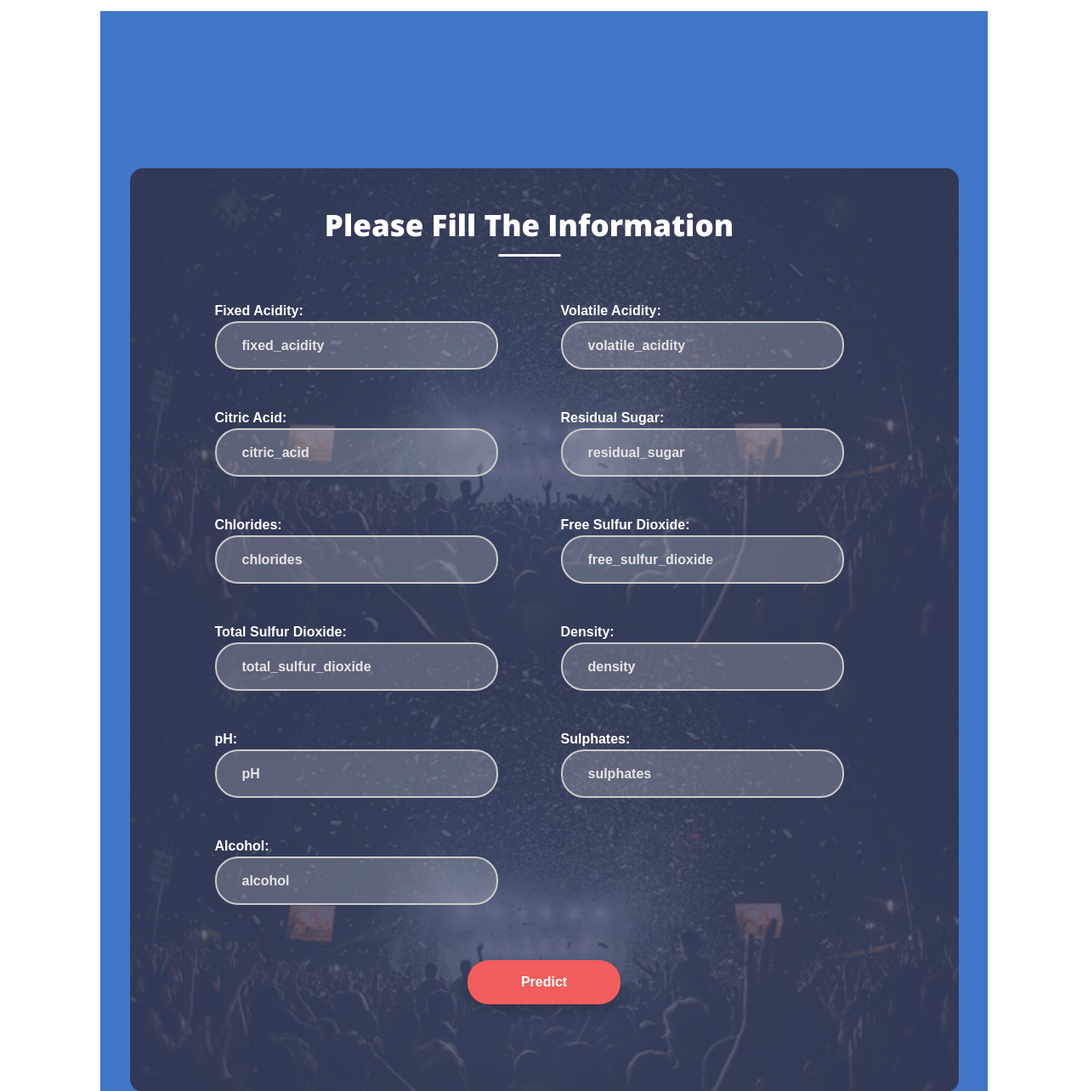
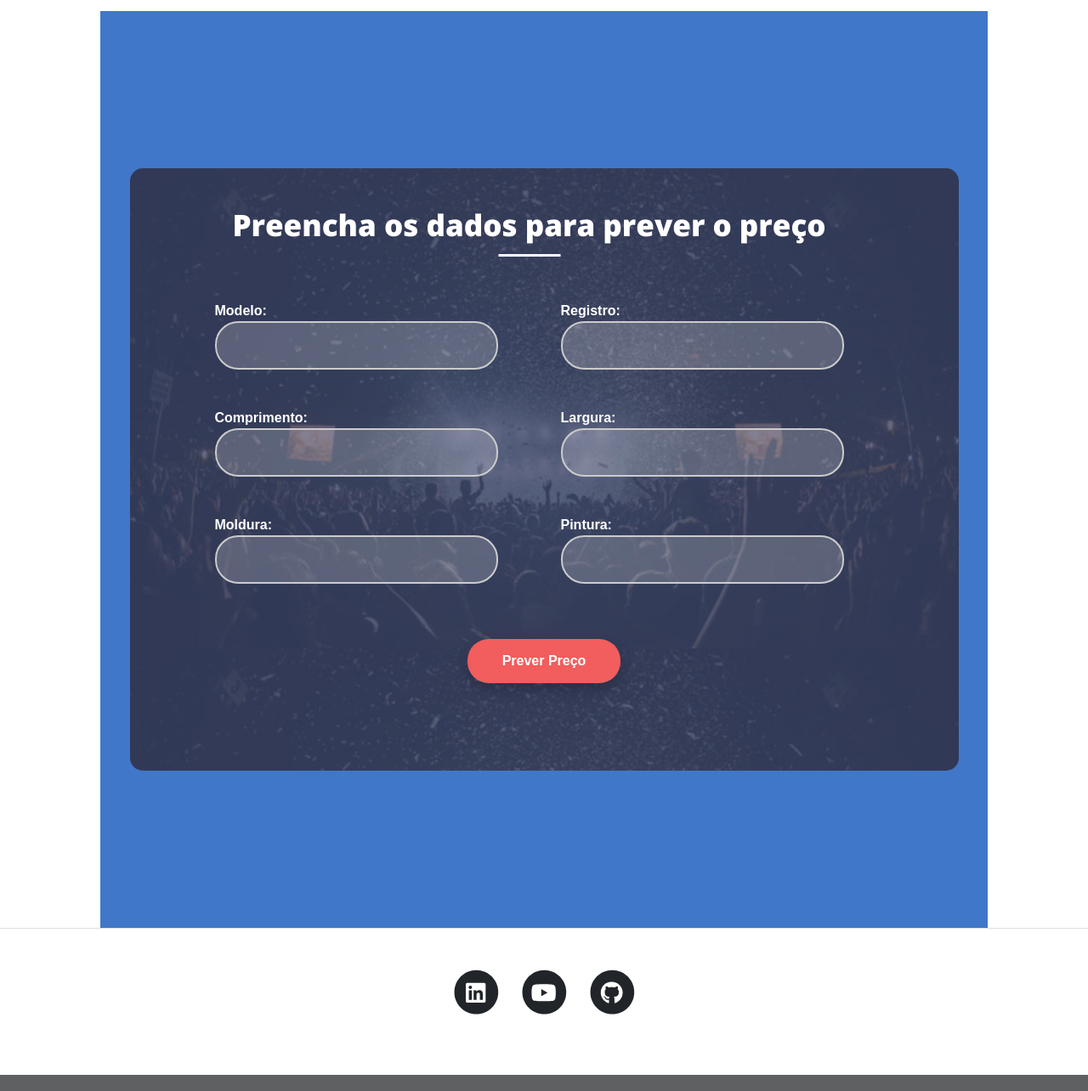
Before and after one commit to ArthurMaciell/ORCA, a Flask app: page / in a window 1280 px wide. Shown: the part 567-1851 px from the top of the page at 85% size. Run offline with Flask 3, Linux system fonts and the light colour scheme; some libraries are stand-ins or nearby versions; some web fonts are replaced.

Commit message:
index atualizado

```diff
--- a/app.py
+++ b/app.py
@@ -22,27 +22,27 @@ def training():
 def index():
     if request.method == 'POST':
         try:
-            #  reading the inputs given by the user
-            fixed_acidity =float(request.form['fixed_acidity'])
-            volatile_acidity =float(request.form['volatile_acidity'])
-            citric_acid =float(request.form['citric_acid'])
-            residual_sugar =float(request.form['residual_sugar'])
-            chlorides =float(request.form['chlorides'])
-            free_sulfur_dioxide =float(request.form['free_sulfur_dioxide'])
-            total_sulfur_dioxide =float(request.form['total_sulfur_dioxide'])
-            density =float(request.form['density'])
-            pH =float(request.form['pH'])
-            sulphates =float(request.form['sulphates'])
-            alcohol =float(request.form['alcohol'])
+            # Coleta dos dados do formulário
+            modelo = request.form['Modelo']
+            registro = request.form['Registro']
+            comprimento = float(request.form['Comprimento'])
+            largura = float(request.form['Largura'])
+            moldura = request.form['Moldura']
+            pintura = request.form['Pintura']
 
-            feature_names = ['fixed acidity', 'volatile acidity', 'citric acid', 'residual sugar',
-                'chlorides', 'free sulfur dioxide', 'total sulfur dioxide', 'density',
-                'pH', 'sulphates', 'alcohol']
+            # Criando DataFrame com os dados coletados
+            data = pd.DataFrame([{
+                'Modelo': modelo,
+                'Registro': registro,
+                'Comprimento': comprimento,
+                'Largura': largura,
+                'Moldura': moldura,
+                'Pintura': pintura
+            }])
 
-            data = pd.DataFrame([[fixed_acidity, volatile_acidity, citric_acid, residual_sugar,
-                    chlorides, free_sulfur_dioxide, total_sulfur_dioxide, density,
-                    pH, sulphates, alcohol]],
-                    columns=feature_names)
+            data['Área'] = comprimento * largura
+            data['Comprimento/Largura'] = comprimento / largura
+            data['Produto'] = 'GRELHA DE ALETAS FIXAS'
             #data = [fixed_acidity,volatile_acidity,citric_acid,residual_sugar,chlorides,free_sulfur_dioxide,total_sulfur_dioxide,density,pH,sulphates,alcohol]
             #data = np.array(data).reshape(1, 11)
 
--- a/src/ORCA/components/data_transformation.py
+++ b/src/ORCA/components/data_transformation.py
@@ -30,7 +30,7 @@ class DataTransformation:
         # Calcular Área
         df["Area"] = df["Comprimento"] * df["Largura"]
         df["Area"] = df["Area"].replace([np.inf, -np.inf], np.nan)
-        df["AreaAusente"] = df["Area"].isna()
+        #df["AreaAusente"] = df["Area"].isna()
         df["Area"] = df["Area"].fillna(0)
 
         # Converter Preço Unitário e Fator
@@ -55,7 +55,7 @@ class DataTransformation:
             else:
                 return 'High'
 
-        df['preco_categoria'] = df['Preco (1)'].apply(categorize_price)
+        #df['preco_categoria'] = df['Preco (1)'].apply(categorize_price)
 
         # Comprimento / Largura
         df["Comprimento/Largura"] = df["Comprimento"] / df["Largura"].replace(0, np.nan)
@@ -70,7 +70,7 @@ class DataTransformation:
 
         # Remover colunas completamente vazias
         colunas_vazias = df.columns[df.isna().all()].tolist()
-        colunas_tirar = ['Descricao', 'Linha', 'Data', 'Qnt', 'Fator', 'Total', 'Peso', 'Volume', 'Preço Unitário']
+        colunas_tirar = ['Descricao', 'Linha', 'Data', 'Qnt', 'Fator', 'Total', 'Peso', 'Volume', 'Preço Unitário',]
         df = df.drop(columns=colunas_vazias + colunas_tirar, errors='ignore')
 
         # Tratar valores ausentes
--- a/templates/index.html
+++ b/templates/index.html
@@ -68,96 +68,43 @@
 	<div class="page-content">
 		<div class="form-v9-content" style="background-image: url('static/assets/img/form-v9.jpg')">
         <form class="form-detail" action="/predict" method="post">
-				<h2>Please Fill The Information</h2>
+            <h2>Preencha os dados para prever o preço</h2>
+
             <div class="form-row-total">
-
                 <div class="form-row">
-                        <label for="fixed_acidity"> Fixed Acidity:</label>
-						<input type="text" name="fixed_acidity" id="fixed_acidity" class="input-text" placeholder="fixed_acidity" required>
+                    <label for="Modelo">Modelo:</label>
+                    <input type="text" name="Modelo" id="Modelo" class="input-text" required>
+                </div>
+                <div class="form-row">
+                    <label for="Registro">Registro:</label>
+                    <input type="text" name="Registro" id="Registro" class="input-text" required>
+                </div>
             </div>
 
+            <div class="form-row-total">
                 <div class="form-row">
-                        <label for="volatile_acidity"> Volatile Acidity:</label>
-						<input type="text" name="volatile_acidity" id="volatile_acidity" class="input-text" placeholder="volatile_acidity" required>
+                    <label for="Comprimento">Comprimento:</label>
+                    <input type="number" name="Comprimento" id="Comprimento" class="input-text" step="0.01" required>
+                </div>
+                <div class="form-row">
+                    <label for="Largura">Largura:</label>
+                    <input type="number" name="Largura" id="Largura" class="input-text" step="0.01" required>
+                </div>
             </div>
 
+            <div class="form-row-total">
+                <div class="form-row">
+                    <label for="Moldura">Moldura:</label>
+                    <input type="text" name="Moldura" id="Moldura" class="input-text" required>
+                </div>
+                <div class="form-row">
+                    <label for="Pintura">Pintura:</label>
+                    <input type="text" name="Pintura" id="Pintura" class="input-text" required>
+                </div>
             </div>
 
-
-				<div class="form-row-total">
-
-                    <div class="form-row">
-                        <label for="citric_acid"> Citric Acid:</label>
-						<input type="text" name="citric_acid" id="citric_acid" class="input-text" placeholder="citric_acid" required>
-					</div>
-
-
-                    <div class="form-row">
-                        <label for="residual_sugar"> Residual Sugar:</label>
-						<input type="text" name="residual_sugar" id="residual_sugar" class="input-text" placeholder="residual_sugar" required>
-					</div>
-
-				</div>
-
-
-                <div class="form-row-total">
-
-                    <div class="form-row">
-                        <label for="chlorides"> Chlorides:</label>
-						<input type="text" name="chlorides" id="chlorides" class="input-text" placeholder="chlorides" required>
-					</div>
-
-                    <div class="form-row">
-                        <label for="free_sulfur_dioxide"> Free Sulfur Dioxide:</label>
-						<input type="text" name="free_sulfur_dioxide" id="free_sulfur_dioxide" class="input-text" placeholder="free_sulfur_dioxide" required>
-					</div>
-
-				</div>
-
-
-                <div class="form-row-total">
-
-                    <div class="form-row">
-                        <label for="total_sulfur_dioxide"> Total Sulfur Dioxide:</label>
-						<input type="text" name="total_sulfur_dioxide" id="total_sulfur_dioxide" class="input-text" placeholder="total_sulfur_dioxide" required>
-					</div>
-
-                    <div class="form-row">
-                        <label for="density"> Density:</label>
-						<input type="text" name="density" id="density" class="input-text" placeholder="density" required>
-					</div>
-
-				</div>
-
-
-                <div class="form-row-total">
-
-                    <div class="form-row">
-                        <label for="pH"> pH:</label>
-						<input type="text" name="pH" id="pH" class="input-text" placeholder="pH" required>
-					</div>
-
-                    <div class="form-row">
-                        <label for="sulphates"> Sulphates:</label>
-						<input type="text" name="sulphates" id="sulphates" class="input-text" placeholder="sulphates" required>
-					</div>
-
-				</div>
-
-
-                <div class="form-row-total">
-
-                    <div class="form-row">
-                        <label for="alcohol"> Alcohol:</label>
-						<input type="text" name="alcohol" id="alcohol" class="input-text" placeholder="alcohol" required>
-					</div>
-
-
-				</div>
-
-
             <div class="form-row-last">
-					<input type="submit" name="register" class="register" value="Predict">
+                <input type="submit" name="register" class="register" value="Prever Preço">
             </div>
         </form>
 		</div>
```
Also changed, not shown: 1 other file. Lines whose indentation alone changed are shown as unchanged.
